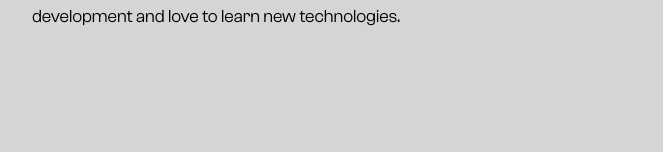
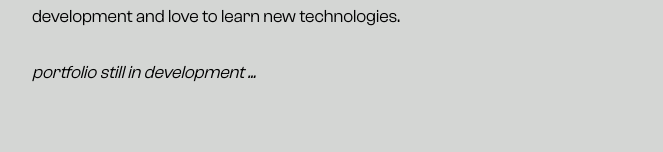
Before and after one commit to denosaurabh/portfolio-2021-v2, a Next.js app: page /about in a window 1280 px wide. Shown: the part 980-1132 px from the top of the page, without its empty margins (308-971 px from the left). Built offline with nearby package versions, Linux system fonts and the light colour scheme.

Commit message:
small description change

```diff
--- a/pages/about.tsx
+++ b/pages/about.tsx
@@ -16,6 +16,9 @@ const About = () => {
       <Description>
         I am a 17 y'old developer who loves to code. I have a passion for web
         development and love to learn new technologies.
+        <br />
+        <br />
+        <span className="i">portfolio still in development ...</span>
       </Description>
     </AboutContainer>
   );
@@ -44,4 +47,8 @@ const Description = styled('p', {
   fontSize: '1.8rem',
   fontWeight: '400',
   lineHeight: '28px',
+
+  '.i': {
+    fontStyle: 'italic',
+  },
 });
```
